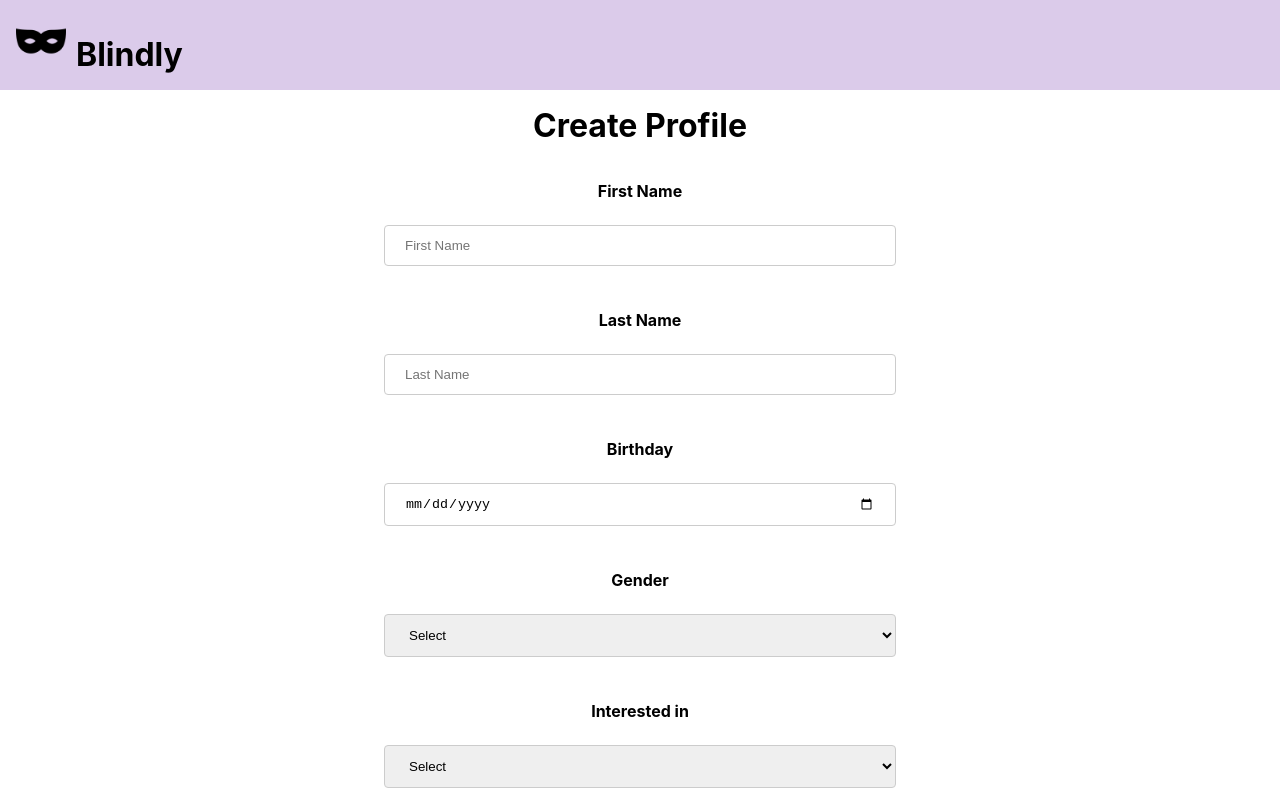
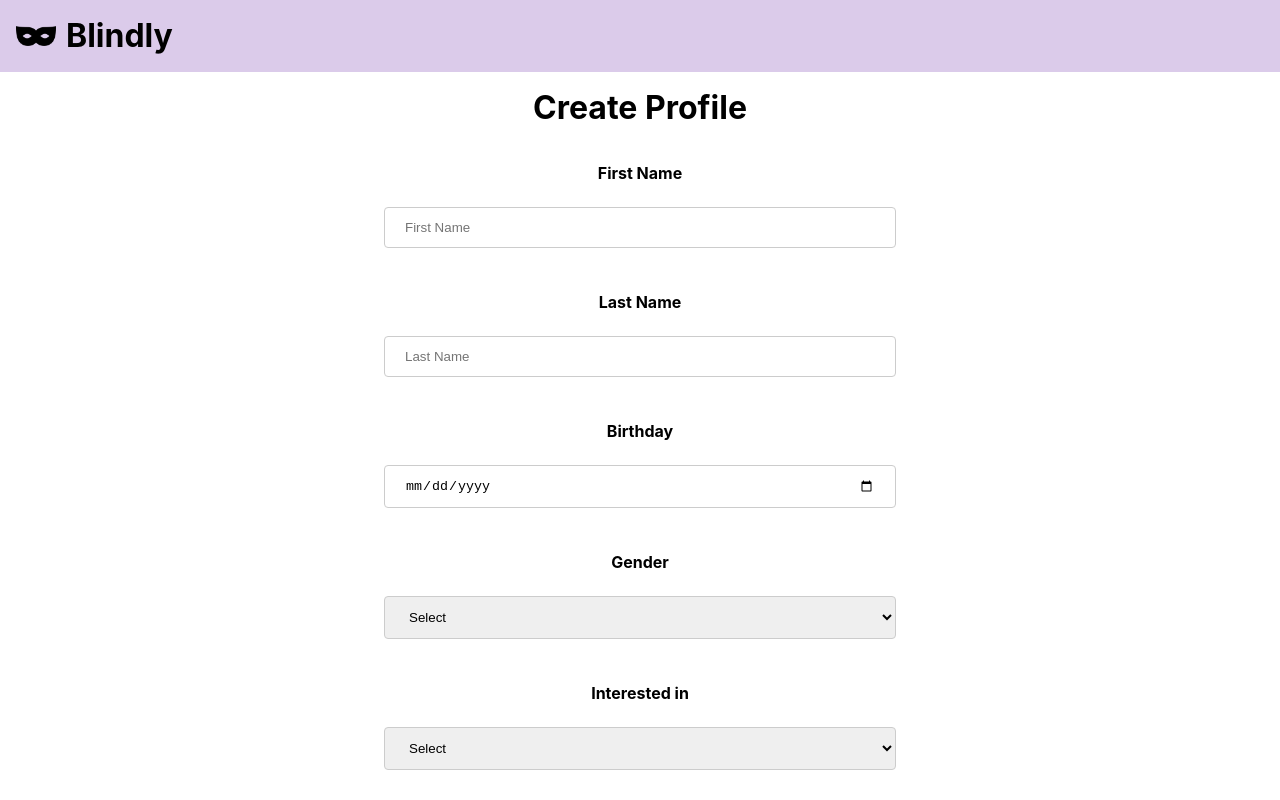
Before and after one commit to ucsb-cs148-w24/project-pj07-datingalgorithm, a React (Create React App) app in the folder profile-creation/: page / in a window 1280 px wide. Shown: the top 800 px of the page. Built offline with nearby package versions, Linux system fonts and the light colour scheme.

Commit message:
updating profile-creation

```diff
--- a/profile-creation/src/Header.css
+++ b/profile-creation/src/Header.css
@@ -3,19 +3,23 @@
     width: 100%;
     display: flex;
     justify-content: left;
-    align-items: baseline;
+
     padding: 1em;
     margin-bottom: 1em;
     background-color: rgb(219, 203, 234);
     color: #000000;
+
   }
 
+h1{
+    margin-top: 0px;
+    margin-bottom: 0px;
+}
+
 .logo {
-    width: 50px;
+    width: 40px;
     margin-right: 10px;
     margin-top: 0px;
+    margin-bottom: 0px;
+    float: left;
 }
-
-h1 {
-  margin: 0;
-}
```
